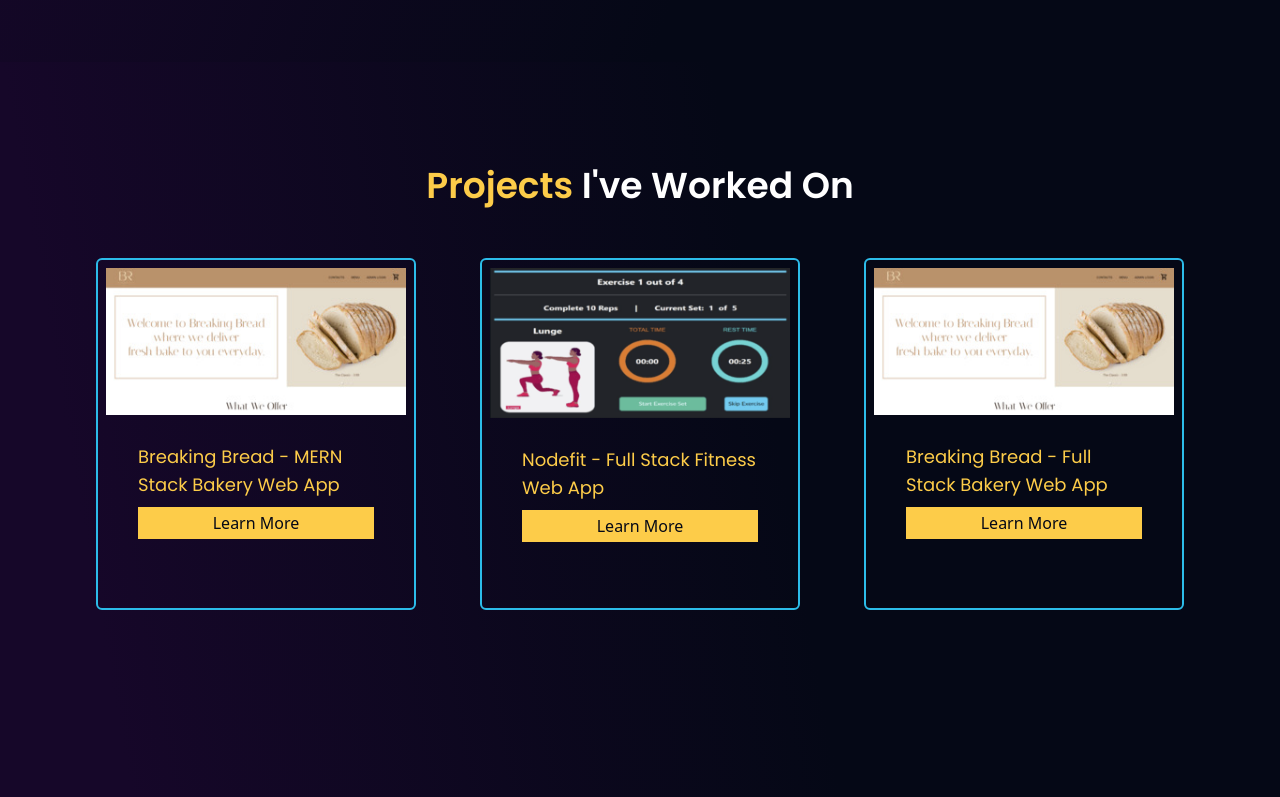
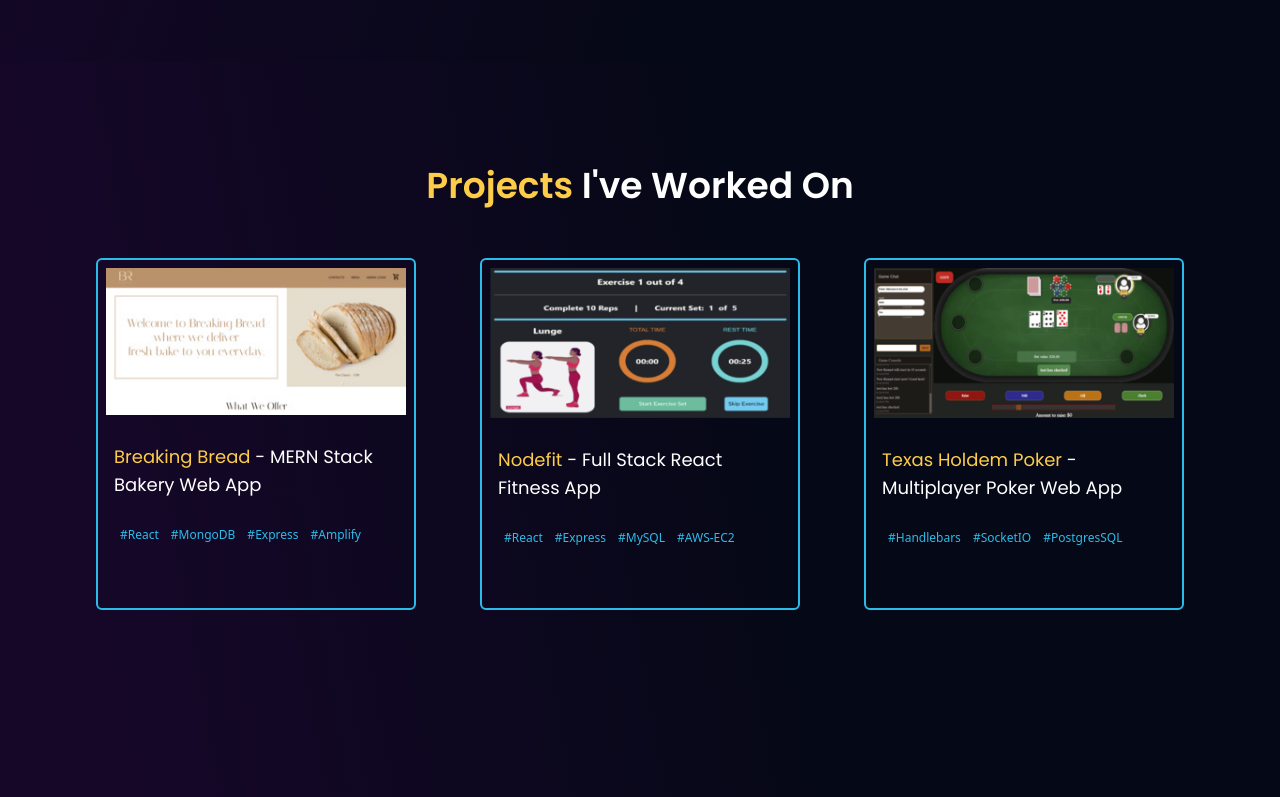
Before and after one commit to TotifyKH/kimheng-portfolio, a React (Vite) app: page / in a window 1280 px wide. Shown: the part 1538-2335 px from the top of the page. Built offline with nearby package versions, Linux system fonts and the light colour scheme.

Commit message:
Working on projects

```diff
--- a/public/output.css
+++ b/public/output.css
@@ -568,6 +568,14 @@ video {
   margin: 0.25rem;
 }
 
+.m-0{
+  margin: 0px;
+}
+
+.m-0\.5{
+  margin: 0.125rem;
+}
+
 .mx-auto{
   margin-left: auto;
   margin-right: auto;
@@ -615,6 +623,10 @@ video {
   margin-top: 2rem;
 }
 
+.mt-4{
+  margin-top: 1rem;
+}
+
 .flex{
   display: flex;
 }
@@ -627,99 +639,39 @@ video {
   height: 20rem;
 }
 
-.h-\[400px\]{
-  height: 400px;
+.h-\[22rem\]{
+  height: 22rem;
 }
 
 .h-full{
   height: 100%;
 }
 
-.h-32{
-  height: 8rem;
-}
-
-.h-8{
-  height: 2rem;
-}
-
-.h-64{
-  height: 16rem;
-}
-
-.h-72{
-  height: 18rem;
-}
-
-.h-\[\]{
-  height: ;
-}
-
-.h-\[25rem\]{
-  height: 25rem;
-}
-
-.h-\[400\]{
-  height: 400;
-}
-
-.h-\[22rem\]{
-  height: 22rem;
-}
-
-.h-\[20rem\]{
-  height: 20rem;
-}
-
 .min-h-full{
   min-height: 100%;
-}
-
-.min-h-\[25rem\]{
-  min-height: 25rem;
-}
-
-.min-h-\[25\]{
-  min-height: 25;
 }
 
 .w-5\/6{
   width: 83.333333%;
 }
 
+.w-80{
+  width: 20rem;
+}
+
 .w-\[300px\]{
   width: 300px;
-}
-
-.w-\[80\%\]{
-  width: 80%;
 }
 
 .w-full{
   width: 100%;
 }
 
-.w-64{
-  width: 16rem;
-}
-
-.w-80{
-  width: 20rem;
-}
-
-.basis-1\/3{
-  flex-basis: 33.333333%;
-}
-
-.basis-2\/3{
-  flex-basis: 66.666667%;
+.basis-1\/2{
+  flex-basis: 50%;
 }
 
 .basis-2\/4{
-  flex-basis: 50%;
-}
-
-.basis-1\/2{
   flex-basis: 50%;
 }
 
@@ -798,23 +750,28 @@ video {
   border-top-right-radius: 0.375rem;
 }
 
-.rounded-t-sm{
-  border-top-left-radius: 0.125rem;
-  border-top-right-radius: 0.125rem;
+.border-2{
+  border-width: 2px;
 }
 
-.border-2{
-  border-width: 2px;
+.border-blue{
+  --tw-border-opacity: 1;
+  border-color: rgb(44 188 233 / var(--tw-border-opacity));
+}
+
+.border-pink{
+  --tw-border-opacity: 1;
+  border-color: rgb(255 69 164 / var(--tw-border-opacity));
+}
+
+.border-purple{
+  --tw-border-opacity: 1;
+  border-color: rgb(176 66 255 / var(--tw-border-opacity));
 }
 
 .border-yellow{
   --tw-border-opacity: 1;
   border-color: rgb(253 204 73 / var(--tw-border-opacity));
-}
-
-.border-blue{
-  --tw-border-opacity: 1;
-  border-color: rgb(44 188 233 / var(--tw-border-opacity));
 }
 
 .bg-blue{
@@ -832,19 +789,9 @@ video {
   background-color: rgb(22 7 41 / var(--tw-bg-opacity));
 }
 
-.bg-red{
-  --tw-bg-opacity: 1;
-  background-color: rgb(220 68 146 / var(--tw-bg-opacity));
-}
-
 .bg-yellow{
   --tw-bg-opacity: 1;
   background-color: rgb(253 204 73 / var(--tw-bg-opacity));
-}
-
-.bg-black{
-  --tw-bg-opacity: 1;
-  background-color: rgb(0 0 0 / var(--tw-bg-opacity));
 }
 
 .bg-gradient-custom-1{
@@ -879,19 +826,24 @@ video {
   padding: 0.5rem;
 }
 
-.px-10{
-  padding-left: 2.5rem;
-  padding-right: 2.5rem;
-}
-
 .px-16{
   padding-left: 4rem;
   padding-right: 4rem;
 }
 
+.px-2{
+  padding-left: 0.5rem;
+  padding-right: 0.5rem;
+}
+
 .px-3{
   padding-left: 0.75rem;
   padding-right: 0.75rem;
+}
+
+.px-5{
+  padding-left: 1.25rem;
+  padding-right: 1.25rem;
 }
 
 .py-1{
@@ -904,6 +856,11 @@ video {
   padding-bottom: 2.5rem;
 }
 
+.py-2{
+  padding-top: 0.5rem;
+  padding-bottom: 0.5rem;
+}
+
 .py-5{
   padding-top: 1.25rem;
   padding-bottom: 1.25rem;
@@ -914,14 +871,29 @@ video {
   padding-bottom: 1.5rem;
 }
 
-.py-2{
-  padding-top: 0.5rem;
-  padding-bottom: 0.5rem;
+.px-1{
+  padding-left: 0.25rem;
+  padding-right: 0.25rem;
 }
 
-.px-2{
-  padding-left: 0.5rem;
-  padding-right: 0.5rem;
+.py-0{
+  padding-top: 0px;
+  padding-bottom: 0px;
+}
+
+.py-0\.5{
+  padding-top: 0.125rem;
+  padding-bottom: 0.125rem;
+}
+
+.py-4{
+  padding-top: 1rem;
+  padding-bottom: 1rem;
+}
+
+.px-4{
+  padding-left: 1rem;
+  padding-right: 1rem;
 }
 
 .text-center{
@@ -965,6 +937,11 @@ video {
   line-height: 1.25rem;
 }
 
+.text-xs{
+  font-size: 0.75rem;
+  line-height: 1rem;
+}
+
 .font-semibold{
   font-weight: 600;
 }
@@ -992,6 +969,21 @@ video {
 .text-yellow{
   --tw-text-opacity: 1;
   color: rgb(253 204 73 / var(--tw-text-opacity));
+}
+
+.text-blue{
+  --tw-text-opacity: 1;
+  color: rgb(44 188 233 / var(--tw-text-opacity));
+}
+
+.text-pink{
+  --tw-text-opacity: 1;
+  color: rgb(255 69 164 / var(--tw-text-opacity));
+}
+
+.text-purple{
+  --tw-text-opacity: 1;
+  color: rgb(176 66 255 / var(--tw-text-opacity));
 }
 
 .transition{
@@ -1050,20 +1042,6 @@ body,
 @media (min-width: 480px){
   .xs\:relative{
     position: relative;
-  }
-}
-
-@media (min-width: 768px){
-  .sm\:flex{
-    display: flex;
-  }
-
-  .sm\:basis-1\/3{
-    flex-basis: 33.333333%;
-  }
-
-  .sm\:flex-row{
-    flex-direction: row;
   }
 }
 
--- a/src/components/Projects.jsx
+++ b/src/components/Projects.jsx
@@ -4,8 +4,12 @@ import { useRef } from 'react';
 import useIntersectionObserver from "../hooks/useIntersectionObserver";
 import BreakingBread from '../assets/breaking-bread.jpg';
 import Nodefit from '../assets/nodefit.png';
+import Poker from '../assets/poker.png';
 
 const Projects = ({ setSelectedPage }) => {
+  const breakingBreadHashTag = ['React', 'MongoDB', 'Express', 'Amplify'];
+  const nodefitHashTag = ['React','Express','MySQL','AWS-EC2'];
+  const pokerHashTag = ['Handlebars','SocketIO','PostgresSQL'];
   const domRef = useRef();
   //use Intersection Observer hook to change page state when scrolled into view
   const handleIntersection = () => {
@@ -22,23 +26,35 @@ const Projects = ({ setSelectedPage }) => {
         <div className='flex flex-col md:flex-row h-[22rem] my-3 gap-16'>
           <div className="flex flex-col items-center h-full min-h-full w-80 border-2 rounded-md border-blue">
             <img className="rounded-t-md py-2 px-2" src={BreakingBread}></img>
-            <div className='basis-1/2 flex flex-col justify-start px-10 py-5'>
-              <p className='text-lg text-yellow font-poppins mb-2'>Breaking Bread - MERN Stack Bakery Web App</p>
-              <button className='bg-yellow p-1 text-dark-blue'>Learn More</button>
+            <div className='basis-1/2 flex flex-col justify-start px-4 py-5'>
+              <p className='text-lg  font-poppins mb-2'><span className='text-yellow'>Breaking Bread</span> - MERN Stack Bakery Web App</p>
+              <div className='flex flex-row flex-wrap justify-start mt-4'>
+                {breakingBreadHashTag.map((language, index) => (
+                  <div className="text-xs text-blue border-blue border-1 m-0.5 py-0.5 px-1 rounded-full" key={index}>{'#'}{language} {''}</div>
+                ))}
+              </div>
             </div>
           </div>
           <div className="flex flex-col items-center h-full min-h-full w-80 border-2 rounded-md border-blue">
             <img className="rounded-t-md py-2 px-2" src={Nodefit}></img>
-            <div className='basis-1/2 flex flex-col justify-start px-10 py-5'>
-              <p className='text-lg text-yellow font-poppins mb-2'>Nodefit - Full Stack Fitness Web App</p>
-              <button className='bg-yellow p-1 text-dark-blue'>Learn More</button>
+            <div className='basis-1/2 flex flex-col justify-start px-4 py-5'>
+              <p className='text-lg font-poppins mb-2'><span className='text-yellow'>Nodefit</span> - Full Stack React Fitness App</p>
+              <div className='flex flex-row flex-wrap justify-start mt-4'>
+                {nodefitHashTag.map((language, index) => (
+                  <div className="text-xs text-blue border-blue border-1 m-0.5 py-0.5 px-1 rounded-full" key={index}>{'#'}{language} {''}</div>
+                ))}
+              </div>
             </div>
           </div>
           <div className="flex flex-col items-center h-full min-h-full w-80 border-2 rounded-md border-blue">
-            <img className="rounded-t-md py-2 px-2" src={BreakingBread}></img>
-            <div className='basis-1/2 flex flex-col justify-start px-10 py-5'>
-              <p className='text-lg text-yellow font-poppins mb-2'>Breaking Bread - Full Stack Bakery Web App</p>
-              <button className='bg-yellow p-1 text-dark-blue'>Learn More</button>
+            <img className="rounded-t-md py-2 px-2" src={Poker}></img>
+            <div className='basis-1/2 flex flex-col justify-start px-4 py-5'>
+              <p className='text-lg font-poppins mb-2'><span className='text-yellow'>Texas Holdem Poker</span> - Multiplayer Poker Web App</p>
+              <div className='flex flex-row flex-wrap justify-start mt-4'>
+                {pokerHashTag.map((language, index) => (
+                  <div className="text-xs text-blue border-blue border-1 m-0.5 py-0.5 px-1 rounded-full" key={index}>{'#'}{language} {''}</div>
+                ))}
+              </div>
             </div>
           </div>
         </div>
--- a/src/components/Skills.jsx
+++ b/src/components/Skills.jsx
@@ -14,7 +14,7 @@ const Skills = ({ setSelectedPage }) => {
   const programmingLanguages = ['C', 'C++', 'Java', 'Python', 'JavaScript'];
   const frontend = ['HTML', 'CSS', 'React.js', 'Redux', 'TailwindCSS', 'MUI', 'Vite'];
   const backend = ['Node.js', 'Express.js', 'SocketIO', 'MongoDB', 'MySQL', 'PostgreSQL'];
-  const deployment = ['AWS', 'Amplify', 'EC2', 'RDS', 'Route 53', 'Nginx', 'Vercel'];
+  const deployment = ['AWS', 'Amplify', 'EC2', 'RDS', 'Route 53','S3', 'Nginx', 'Vercel'];
   const list = {
     visible: {
       opacity: 1,
--- a/tailwind.config.js
+++ b/tailwind.config.js
@@ -10,6 +10,8 @@ export default {
         red: "#DC4492",
         yellow: "#FDCC49",
         grey: "#EDEDED",
+        pink: "#FF45A4",
+        purple: "#b042ff",
         "deep-blue": "#010026",
         "dark-grey": "#757575",
         "opaque-black": "rgba(0,0,0,0.35)",
```
Also changed, not shown: src/assets/poker.png (added).
